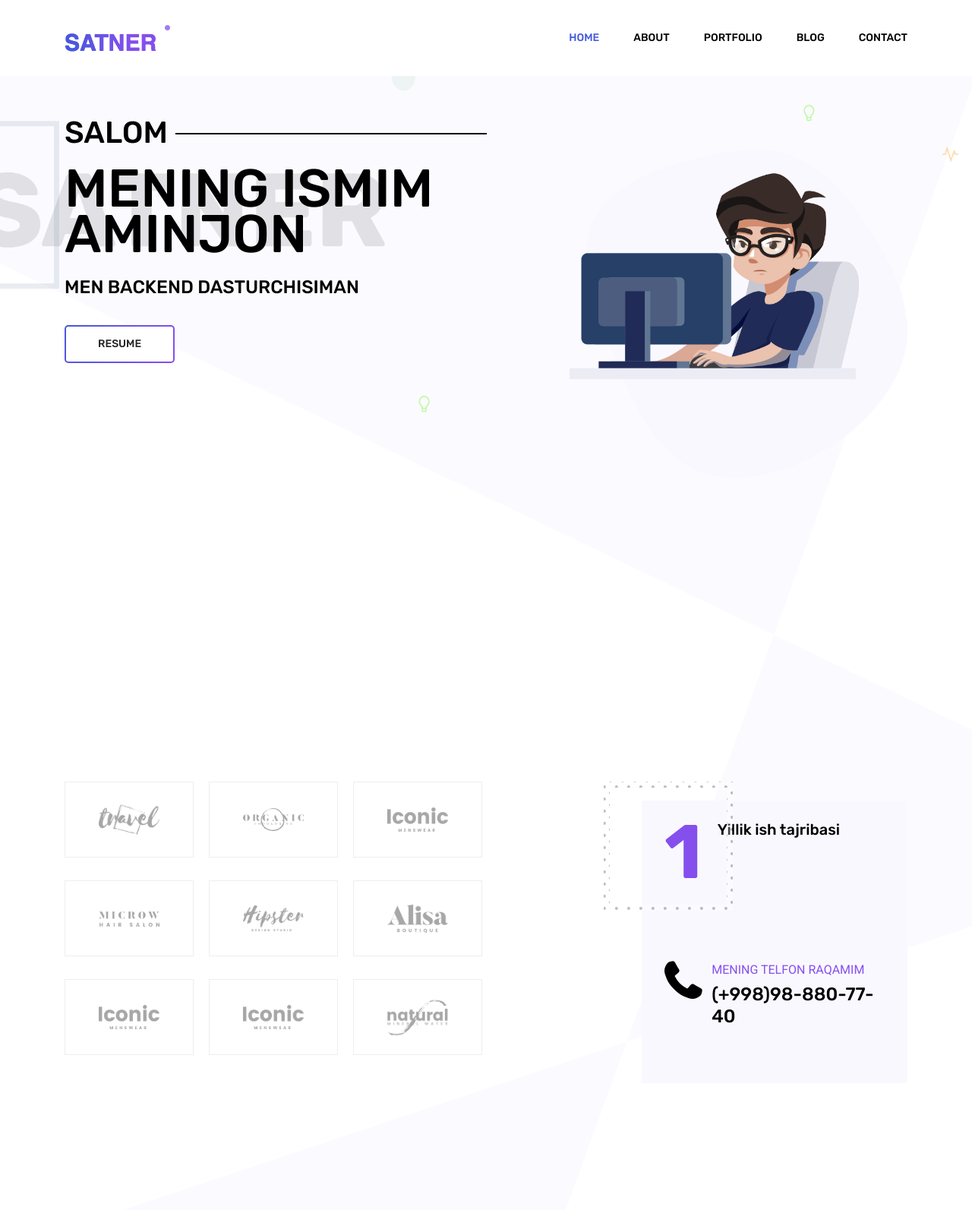
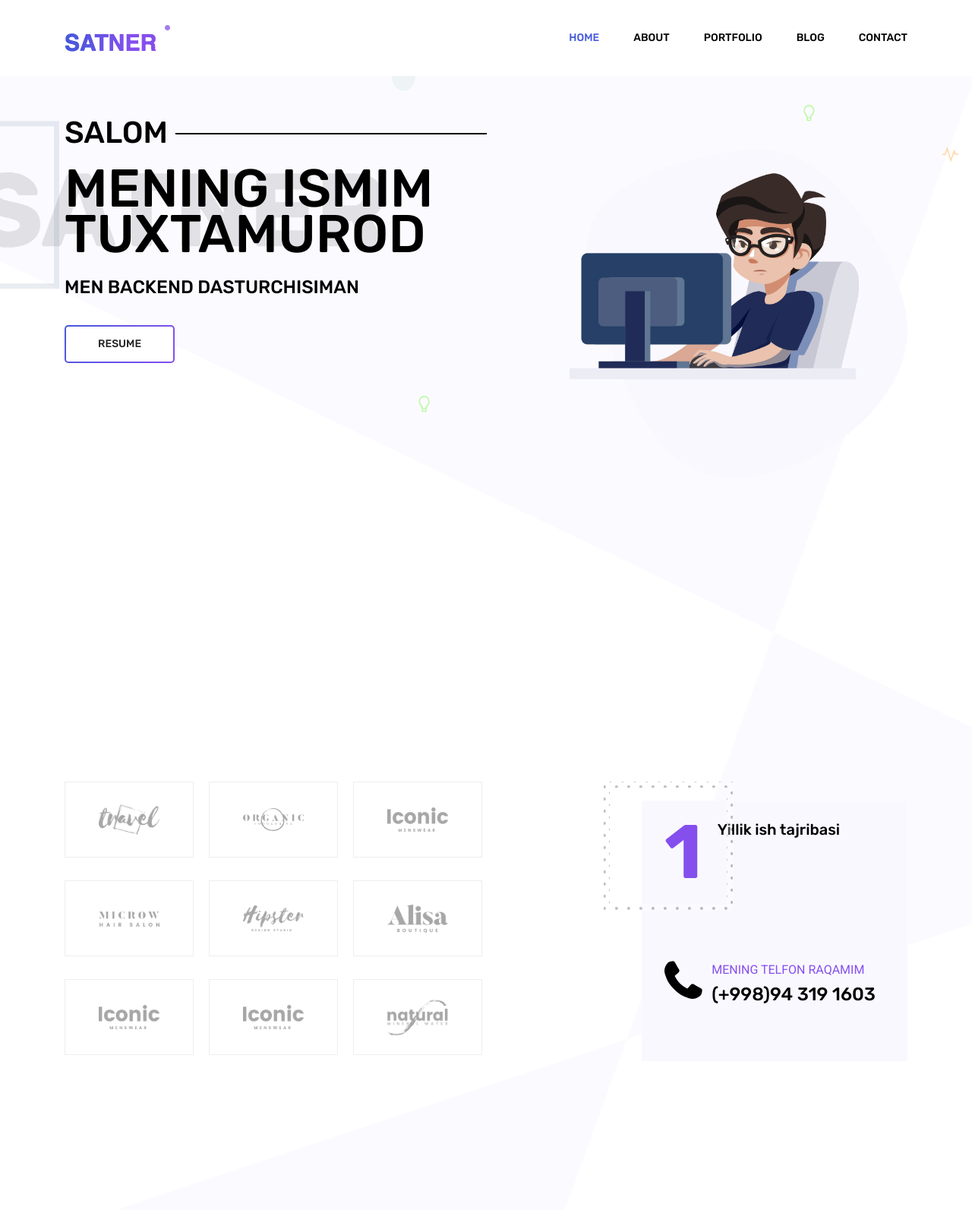
Before and after one commit to Xodikulov/My-portfolio, a Django app: page / in a window 1280 px wide. Shown: the top 1593 px of the page at 76% size. Run offline with Django 5.2, Linux system fonts and the light colour scheme; data that the repository does not hold is empty; some libraries are stand-ins or nearby versions.

Commit message:
Initial commit

```diff
--- a/template/about.html
+++ b/template/about.html
@@ -126,7 +126,7 @@
                             </div>
                             <div class="ml-15">
                                 <p>mening telfon raqamim</p>
-                                <h3>(+998)98-880-77-40</h3>
+                                <h3>(+998)94 319 1603</h3>
                             </div>
                         </div>
                     </div>
--- a/template/contact.html
+++ b/template/contact.html
@@ -64,7 +64,7 @@
                                 <i class="fa fa-phone-alt fa-2x text-primary me-4"></i>
                                 <div>
                                     <h4>Mening raqamim</h4>
-                                    <p class="mb-2">(+998)98-880-77-40</p>
+                                    <p class="mb-2">(+998)94 319 1603</p>
                                 </div>
                             </div>
                         </div>
--- a/template/index.html
+++ b/template/index.html
@@ -10,7 +10,7 @@
 					<div class="col-lg-7">
 						<div class="banner_content">
 							<h3 class="text-uppercase">Salom</h3>
-							<h1 class="text-uppercase">Mening ismim Aminjon</h1>
+							<h1 class="text-uppercase">Mening ismim Tuxtamurod</h1>
 							<h5 class="text-uppercase">Men backend dasturchisiman</h5>
 							<div class="d-flex align-items-center">
 								<a class="primary_btn tr-bg" href="#"><span>Resume</span></a>
@@ -136,7 +136,7 @@
 							</div>
 							<div class="ml-15">
 								<p>Mening telfon raqamim</p>
-								<h3>(+998)98-880-77-40</h3>
+								<h3>(+998)94 319 1603</h3>
 							</div>
 						</div>
 					</div>
```
Also changed, not shown: requirements.txt (+25 -36 lines), db.sqlite3.
